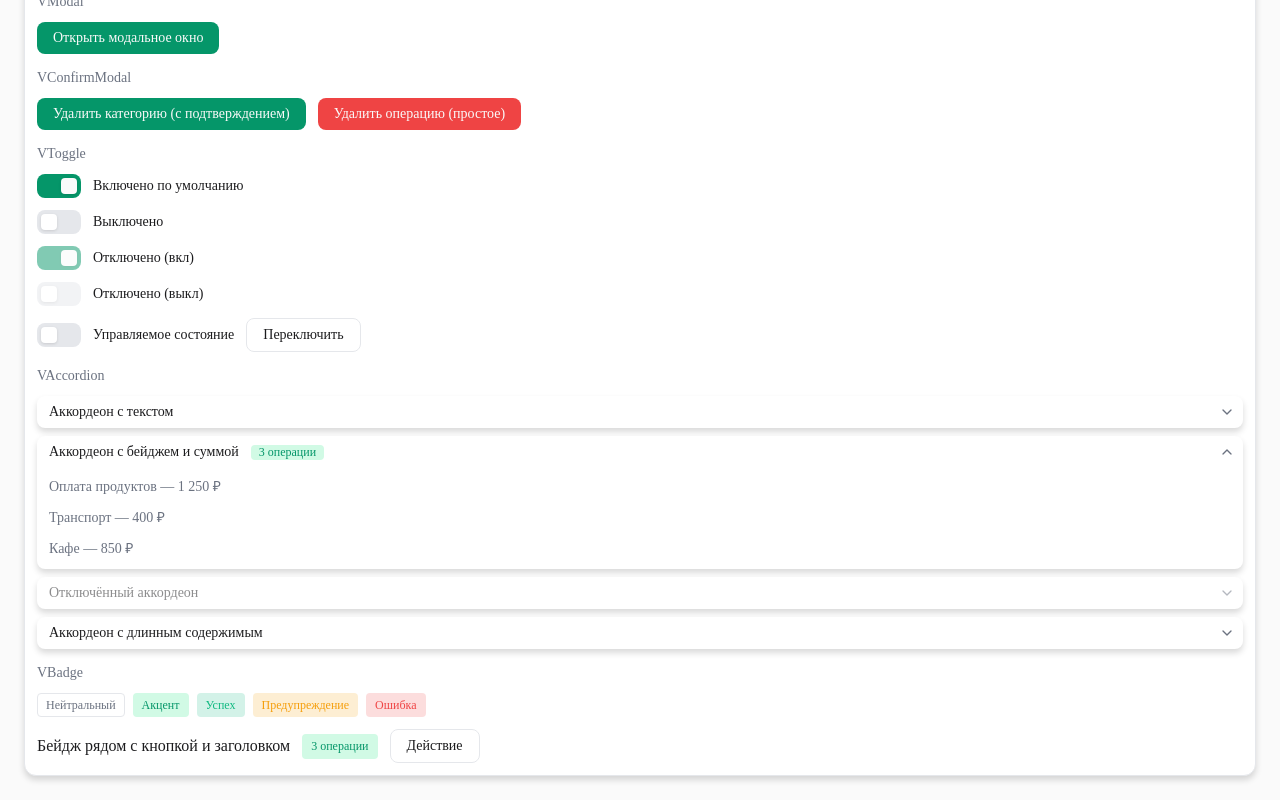
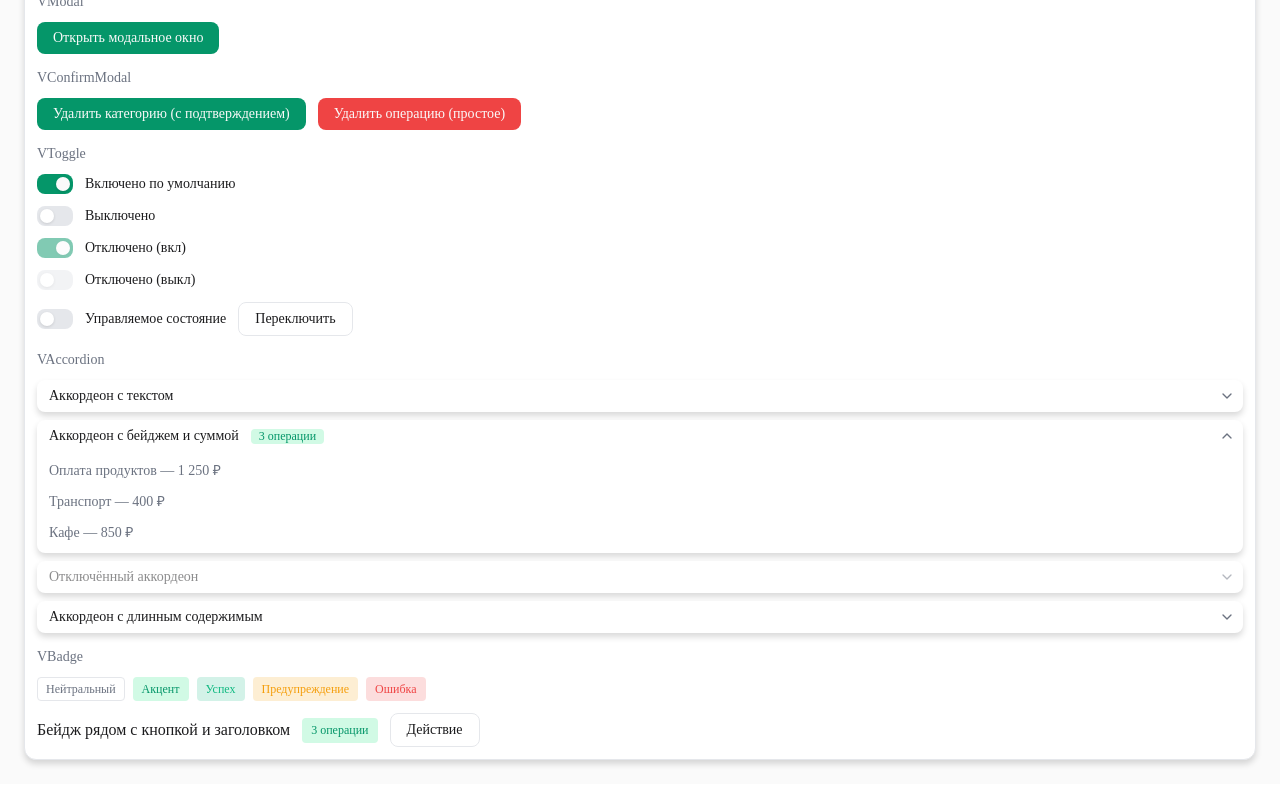
Before and after one commit to VladAvseev/my-budget-web, a React (Vite) app: page / in a window 1280 px wide. Shown: the part 808-1608 px from the top of the page. Built offline with nearby package versions, Linux system fonts and the light colour scheme.

Commit message:
update VLoader

```diff
--- a/src/shared/ui/VToggle/VToggle.tsx
+++ b/src/shared/ui/VToggle/VToggle.tsx
@@ -1,5 +1,14 @@
 import { useState, type CSSProperties, type ReactNode } from 'react';
 import { useThemeStyles } from '@/shared/theme';
+
+const TRACK_WIDTH = 36;
+const TRACK_HEIGHT = 20;
+const HANDLE_SIZE = 14;
+const KNOB_GAP = 3;
+
+const handleLeft = (checked: boolean) =>
+  checked ? TRACK_WIDTH - HANDLE_SIZE - KNOB_GAP : KNOB_GAP;
+const handleTop = (TRACK_HEIGHT - HANDLE_SIZE) / 2;
 
 export interface VToggleProps {
   checked?: boolean;
@@ -58,8 +67,8 @@ export const VToggle = ({
         onMouseLeave={() => setIsHovered(false)}
         style={{
           position: 'relative',
-          width: '44px',
-          height: '24px',
+          width: TRACK_WIDTH,
+          height: TRACK_HEIGHT,
           flexShrink: 0,
           padding: 0,
           border: 'none',
@@ -73,11 +82,11 @@ export const VToggle = ({
         <span
           style={{
             position: 'absolute',
-            top: '4px',
-            left: isChecked ? '24px' : '4px',
-            width: '16px',
-            height: '16px',
-            borderRadius: styles.radius.s,
+            top: handleTop,
+            left: handleLeft(isChecked),
+            width: HANDLE_SIZE,
+            height: HANDLE_SIZE,
+            borderRadius: styles.radius.round,
             backgroundColor: handleColor,
             boxShadow: styles.shadow.s,
             transition: 'left 0.15s ease, background-color 0.15s ease',
```
